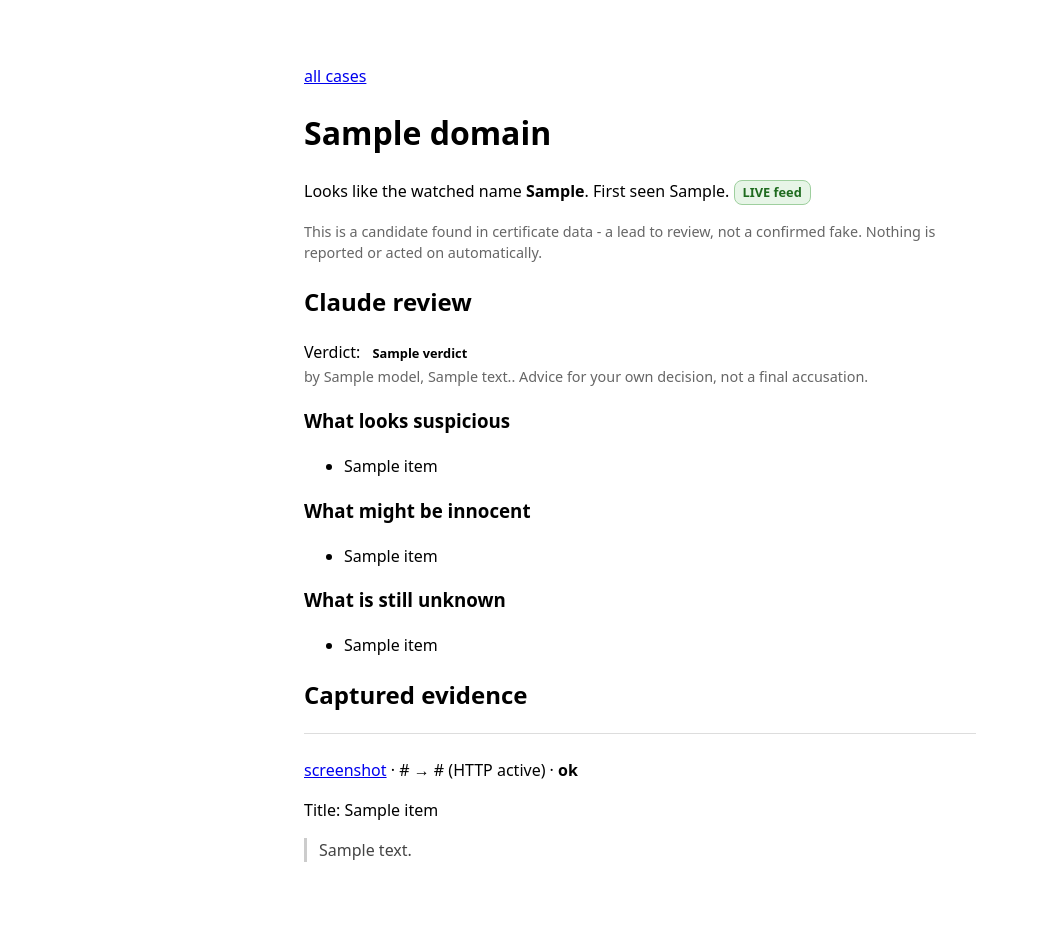
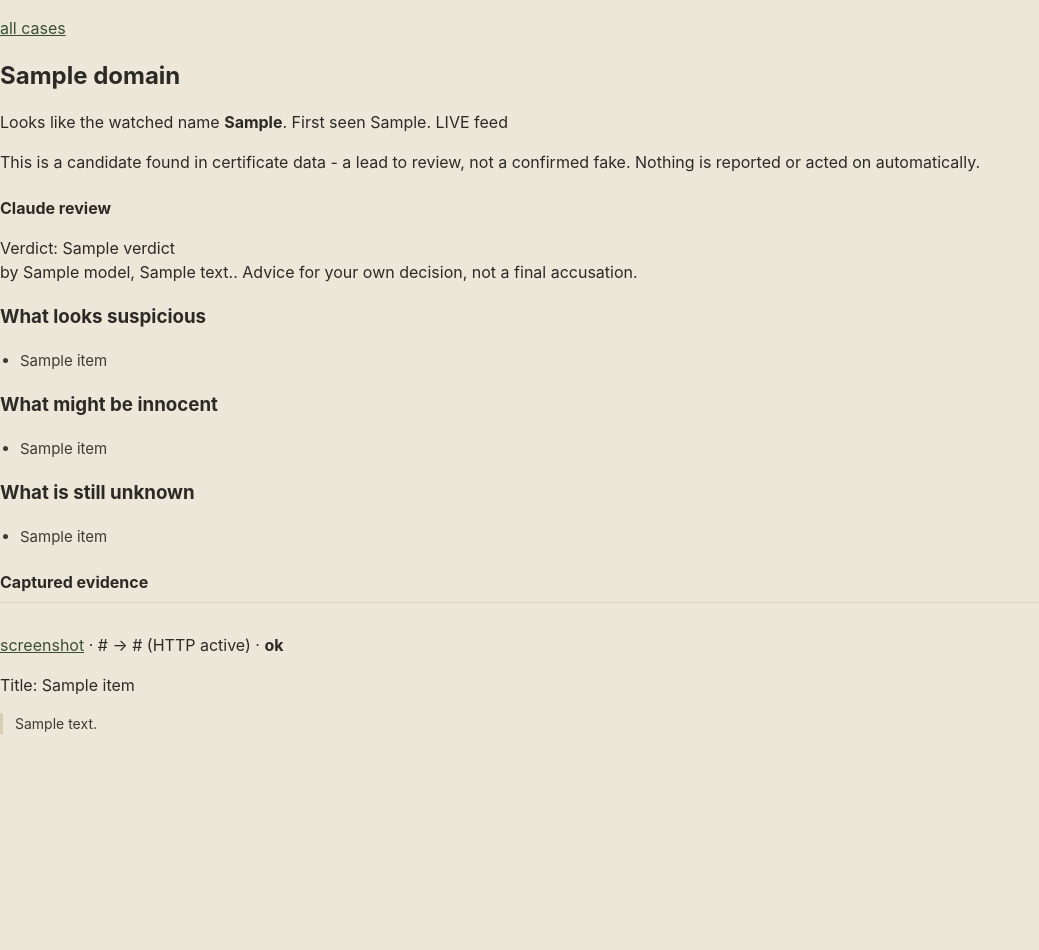
Before and after one commit to Disha-W/lookalikelens, a FastAPI app: template app/templates/case.html in a window 1280 px wide. Shown: the whole page, without its empty margins (0-1039 px from the left). After the commit the page ends 734 px from the top, so only its background shows below. Run offline with FastAPI, Linux system fonts and the light colour scheme; the template is opened without the code that fills it: most values are stand-ins (such as "Sample title", 1, 10 or a date in 2020).

Commit message:
Restyle app with the approved palette
Updated styles for the LookalikeLens owner UI, including new color palette and layout adjustments.

```diff
--- a/app/static/style.css
+++ b/app/static/style.css
@@ -1,12 +1,83 @@
-body { font-family: system-ui, sans-serif; max-width: 42rem; margin: 4rem auto; padding: 0 1rem; line-height: 1.5; }
-.quiet { color: #666; font-size: .9rem; }
-.badge { display: inline-block; padding: .1rem .5rem; border-radius: .5rem; font-size: .8rem; font-weight: 600; }
-.badge-sample { background: #fff3cd; color: #7a5b00; border: 1px solid #e0c36a; }
-.badge-live { background: #e7f5e7; color: #1e6b1e; border: 1px solid #9ecf9e; }
-.verdict-suspicious { background: #f8d7da; color: #842029; }
-.verdict-innocent { background: #d1e7dd; color: #0f5132; }
-.verdict-unclear { background: #e2e3e5; color: #41464b; }
-.mock-warning { border: 1px solid #e0c36a; background: #fff3cd; color: #7a5b00; padding: .5rem .75rem; border-radius: .5rem; }
-.evidence { border-top: 1px solid #ddd; padding: .5rem 0; }
-blockquote { border-left: 3px solid #ccc; margin-left: 0; padding-left: .75rem; color: #444; }
-code { background: #f4f4f4; padding: .1rem .3rem; border-radius: .25rem; font-size: .85rem; }
+/* LookalikeLens owner UI. Palette: Mercury #EDE7DA, Shadow #84785F,
+   Coffee #A67956, Nutmeg #743C30, Lunar Green #3A4E37. */
+* { box-sizing: border-box; }
+body {
+  margin: 0;
+  background: #EDE7DA;
+  color: #2c2a24;
+  font-family: -apple-system, "Helvetica Neue", Arial, sans-serif;
+  line-height: 1.5;
+}
+.wrap { max-width: 1080px; margin: 0 auto; padding: 0 32px 32px; }
+
+.site-header {
+  max-width: 1080px; margin: 0 auto; padding: 24px 32px 14px;
+  display: flex; justify-content: space-between; align-items: baseline;
+  border-bottom: 1px solid #d8cdb5;
+}
+.brand { font-size: 20px; font-weight: 700; color: #3A4E37; text-decoration: none; }
+.header-note { color: #84785F; font-size: 13px; }
+.header-note strong { color: #2c2a24; }
+
+h1 { font-size: 24px; font-weight: 700; margin: 18px 0 8px; }
+h2 { font-size: 16px; font-weight: 700; margin: 22px 0 8px; }
+.muted, .sub { color: #84785F; font-size: 14px; }
+.sub { padding-top: 12px; }
+.sub strong { color: #2c2a24; }
+.note { color: #84785F; font-size: 13px; line-height: 1.6; }
+.foot { margin-top: 22px; padding-top: 14px; border-top: 1px solid #d8cdb5;
+        color: #84785F; font-size: 12.5px; line-height: 1.6; }
+a { color: #3A4E37; }
+.open { color: #3A4E37; font-weight: 600; font-size: 14px; text-decoration: none; }
+
+/* Domain entry */
+.center-box { max-width: 560px; margin: 60px auto 40px; }
+.center-box label { display: block; font-size: 13px; font-weight: 600;
+                    color: #84785F; margin-bottom: 6px; }
+.fieldrow { display: flex; gap: 10px; }
+.fieldrow input {
+  flex: 1; background: #fffdf8; border: 1px solid #d8cdb5; border-radius: 8px;
+  padding: 12px 14px; font-size: 15px; color: #2c2a24;
+}
+.fieldrow button {
+  background: #3A4E37; color: #fff; border: 0; border-radius: 8px;
+  padding: 12px 22px; font-size: 15px; font-weight: 700; cursor: pointer;
+}
+.form-error { color: #743C30; font-size: 14px; margin-top: 10px; }
+.hint { font-size: 13px; color: #84785F; margin-top: 14px; line-height: 1.55; }
+
+/* Case list */
+table.cases { width: 100%; border-collapse: collapse; margin-top: 8px; }
+.cases th { text-align: left; font-size: 12px; font-weight: 600; color: #84785F;
+            padding: 10px 12px; border-bottom: 1px solid #d8cdb5; }
+.cases td { padding: 14px 12px; font-size: 15px; border-bottom: 1px solid #e0d7c2;
+            vertical-align: middle; }
+.dom { font-weight: 600; }
+
+/* Pills */
+.pill { display: inline-block; font-size: 12px; font-weight: 600;
+        padding: 3px 10px; border-radius: 20px; margin-left: 6px; }
+.pills .pill { margin-left: 0; margin-right: 6px; }
+.pill-sample { background: #e0d7c2; color: #84785F; }
+.pill-live { background: #dde5dc; color: #3A4E37; }
+.verdict-suspicious { background: #eedfd9; color: #743C30; }
+.verdict-innocent { background: #dde5dc; color: #3A4E37; }
+.verdict-unclear { background: #efe6d2; color: #A67956; }
+
+/* Case page */
+.case-domain { margin-bottom: 6px; }
+.h-flag { color: #743C30; }
+.h-coffee { color: #A67956; }
+.h-green { color: #3A4E37; }
+ul { margin-left: 20px; padding: 0; }
+li { font-size: 15px; color: #3f3a30; margin-bottom: 6px; }
+.evidence { border-top: 1px solid #e0d7c2; padding: 14px 0; }
+.shot { max-width: 340px; width: 100%; border: 1px solid #d8cdb5;
+        border-radius: 8px; display: block; margin-bottom: 10px; }
+.rows .row { display: flex; gap: 18px; padding: 8px 0;
+             border-bottom: 1px solid #e0d7c2; font-size: 14.5px; }
+.rows .k { width: 190px; flex-shrink: 0; color: #84785F; }
+.claim { font-size: 12px; color: #A67956; font-weight: 600; }
+blockquote { border-left: 3px solid #d8cdb5; margin: 10px 0 0;
+             padding-left: 12px; color: #3f3a30; font-size: 14px; }
+code { background: #e0d7c2; padding: 2px 6px; border-radius: 4px; font-size: 13px; }
```
